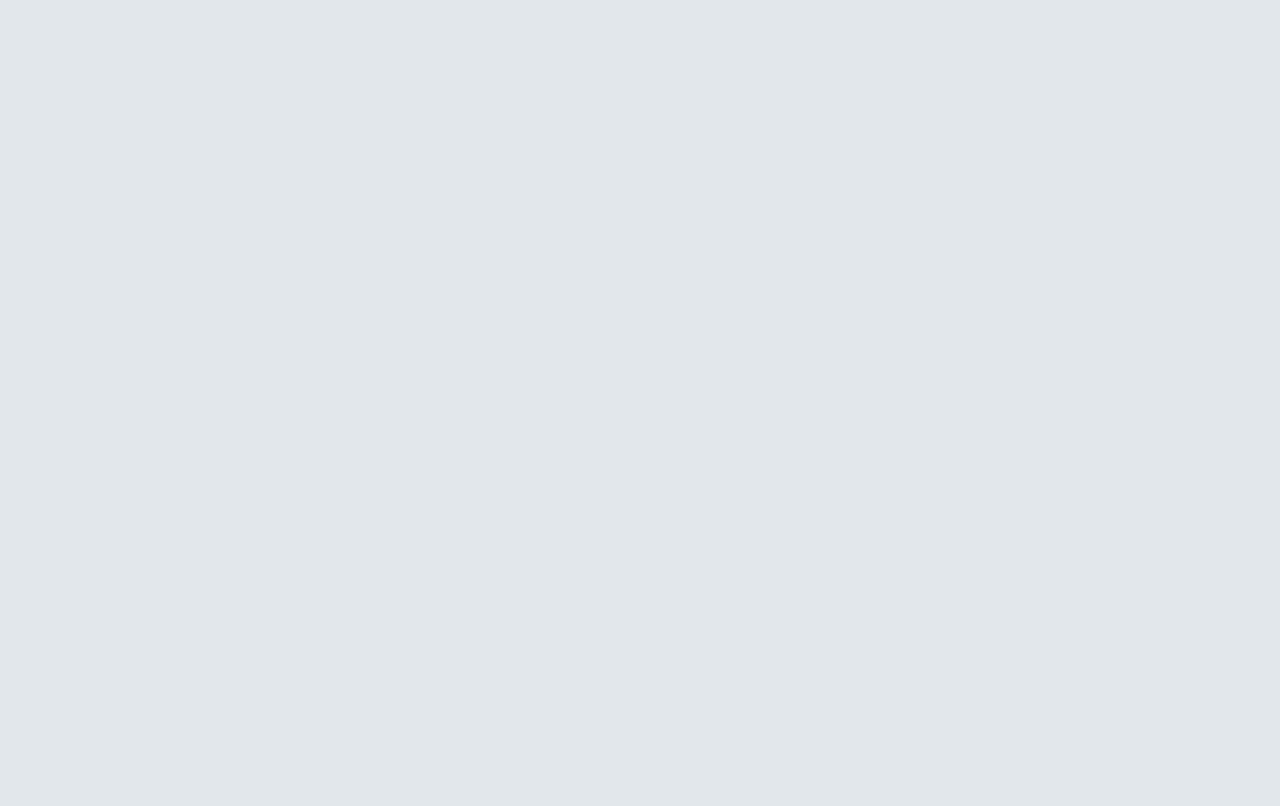
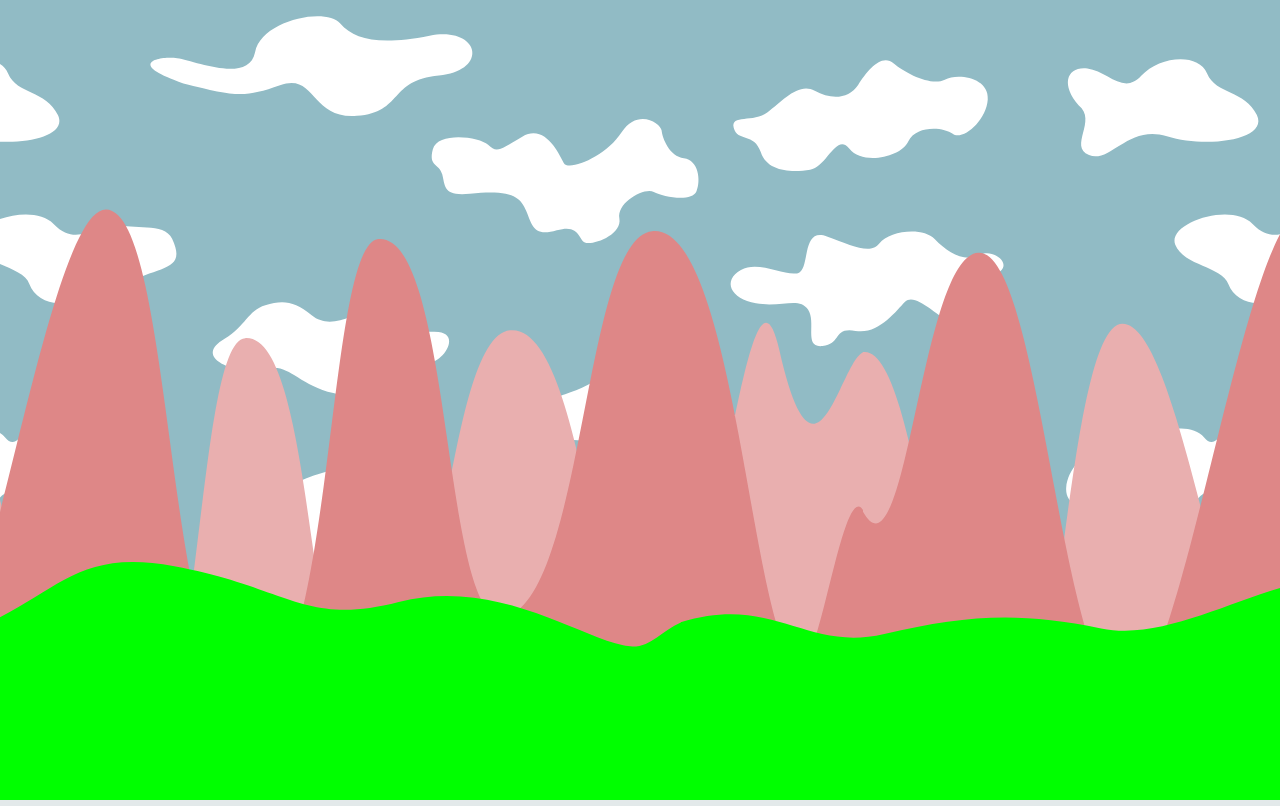
Before and after one commit to vanmaerckechri/dinoGameLike, a plain HTML site: page index.html in a window 1280 px wide. Both pictures are taken after a click on the button "Débuter une Partie". Drawn offline with Linux system fonts and the light colour scheme.

Commit message:
add parallax

```diff
--- a/assets/js/dgl_game-engine.js
+++ b/assets/js/dgl_game-engine.js
@@ -6,7 +6,38 @@ let DinoGameLike = class
 		this.refreshGameLoop;
 		this.canvasList = [];
 		this.timeStart;
-
+		this.speed = 1;
+		this.plxForest =
+		{
+			img: createElem("img", "src", "assets/img/forest.svg"),
+			posX: 0,
+			posY: 1,
+			speedZ: 6,
+			width: 1280,
+			height: 200,
+			heightRatio: 33
+		};
+		this.plxMountains =
+		{
+			img: createElem("img", "src", "assets/img/mountains.svg"),
+			posX: 0,
+			posY: 1,
+			speedZ: 2,
+			width: 1280,
+			height: 640,
+			heightRatio: 75
+		};
+		this.plxClouds =
+		{
+			img: createElem("img", "src", "assets/img/clouds.svg"),
+			posX: 0,
+			posY: 0,
+			speedZ: 1,
+			width: 1280,
+			height: 640,
+			heightRatio: 75
+		};
+		this.parallax = [this.plxForest, this.plxMountains, this.plxClouds];
 /*
 		this.consumerProducts =
 		[
@@ -29,14 +60,59 @@ let DinoGameLike = class
 
 		this.score = 0;
 		this.endOfGame = false;
+
+		this.frameBySec = 60;
+		this.frameBySecTimeStart;
 	}
 
-	countTime(milliSec)
+	countTime(timeStart, milliSec)
 	{
 		let currentTime = new Date().getTime();
-		if ((currentTime - this.timeStart) >= milliSec || typeof this.timeStart == "undefined")
+
+		if ((currentTime - timeStart) >= milliSec || typeof timeStart == "undefined")
 		{
-			this.timeStart = new Date().getTime();
+			return new Date().getTime();
+		}
+		else
+		{
+			return timeStart;
+		}
+	}
+
+	calculFrameBySec()
+	{
+		let frameBySecTimeStart = this.frameBySecTimeStart;
+		this.frameBySecTimeStart = this.countTime(this.frameBySecTimeStart, 1000);
+		if (frameBySecTimeStart != this.frameBySecTimeStart)
+		{
+			console.log(this.frameBySec);
+			this.frameBySec = 0;
+		}
+		this.frameBySec += 1;
+	}
+
+	drawParallax()
+	{
+		let plx = this.parallax;
+		for (let i = plx.length - 1; i >= 0; i--)
+		{
+			if (-1 * plx[i].posX < plx[i].width)
+			{
+				plx[i].posX -= this.speed * plx[i].speedZ;
+			}
+			else
+			{
+				plx[i].posX = -this.speed * plx[i].speedZ;
+			}
+
+			this.canvasList[0].drawImage(plx[i].img, plx[i].posX, plx[i].posY, plx[i].width, plx[i].height);
+
+			let numberOfInstance = Math.ceil(this.canvasList[0].canvas.width / (plx[i].width));
+			for (let j = 0; j < numberOfInstance; j++)
+			{
+				let shift = j * plx[i].width;
+				this.canvasList[0].drawImage(plx[i].img, plx[i].posX + plx[i].width + shift - 1, plx[i].posY, plx[i].width, plx[i].height);
+			}
 		}
 	}
 
@@ -47,11 +123,13 @@ let DinoGameLike = class
 			// refresh canvas
 			for (let i = this.canvasList.length - 1; i >= 0; i --)
 			{
-				this.canvasList[i].clearRect(0, 0, this.canvasList[i].width, this.canvasList[i].height);
+				this.canvasList[i].clearRect(0, 0, this.canvasList[i].canvas.width, this.canvasList[i].canvas.height);
 			}
 
 			// game cycle
-			this.countTime(150);
+			this.timeStart = this.countTime(this.frameBySecTimeStart, 1000);
+			this.calculFrameBySec();
+			this.drawParallax();
 			this.refreshGameLoop = window.requestAnimationFrame(this.refreshGame.bind(this));
 		}
 		else
@@ -64,12 +142,36 @@ let DinoGameLike = class
 	{
 	}
 
+	updateParallaxToCanvas()
+	{
+		for (let i = this.parallax.length - 1; i >= 0; i--)
+		{
+			let plx = this.parallax[i];
+			// update ratio
+			let ratio = plx.width / plx.height;
+			plx.height = (this.canvasList[0].canvas.height / 100) * plx.heightRatio;
+			plx.width = plx.height * ratio;
+			// update posY
+			if (plx.posY != 0)
+			{
+				plx.posY = this.canvasList[0].canvas.height - plx.height;
+			}
+		}
+	}
+
+	updateCanvasSizes()
+	{
+		for (let i = this.canvasList.length - 1; i >= 0; i--)
+		{
+			this.canvasList[i].canvas.width = window.innerWidth;
+			this.canvasList[i].canvas.height = window.innerHeight;
+		}
+	}
+
 	initCanvas(canvas, canvasName)
 	{
 		if (typeof canvasName == "string")
 		{
-			canvas.width = window.innerWidth;
-			canvas.height = window.innerHeight;
 			canvasName = canvas.getContext("2d");
 			this.canvasList.push(canvasName);
 		}
@@ -77,12 +179,21 @@ let DinoGameLike = class
 		{
 			for (let i = canvas.length - 1; i >= 0; i--)
 			{
-				canvas[i].width = window.innerWidth;
-				canvas[i].height = window.innerHeight;
+				this.updateCanvasSizes(canvas);
 				canvasName[i] = canvas[i].getContext("2d");
-				this.canvasList.push(canvasName[i]);
 			}
 		}
+		this.updateCanvasSizes();
+	}
+
+	initEvents()
+	{
+		let that = this;
+		window.addEventListener("resize", function()
+		{
+			that.updateCanvasSizes();
+			that.updateParallaxToCanvas();
+		}, false);
 	}
 
 	launchGame()
@@ -97,7 +208,9 @@ let DinoGameLike = class
 		dglContainer.appendChild(dglCanvasContainer);
 
 		this.initCanvas(dglCanvasMain, "dglCtxMain");
+		this.updateParallaxToCanvas();
 		this.initCommands();
+		this.initEvents();
 		window.requestAnimationFrame(this.refreshGame.bind(this));
 	}
 
--- a/assets/sass/dgl/_layout.scss
+++ b/assets/sass/dgl/_layout.scss
@@ -1,5 +1,12 @@
 @import "variables";
 
+.dglCanvasContainer
+{
+	max-width: 100vw;
+	max-height: 100vh;
+	overflow: hidden;
+	background-color: #91bbc5;
+}
 .dglTutoContainer
 {
 	width: 100vw;
```
Also changed, not shown: assets/css/dgl_style.css, assets/img/clouds.svg (added), assets/img/forest.svg (added), assets/img/mountains.svg (added), 1 other file.
